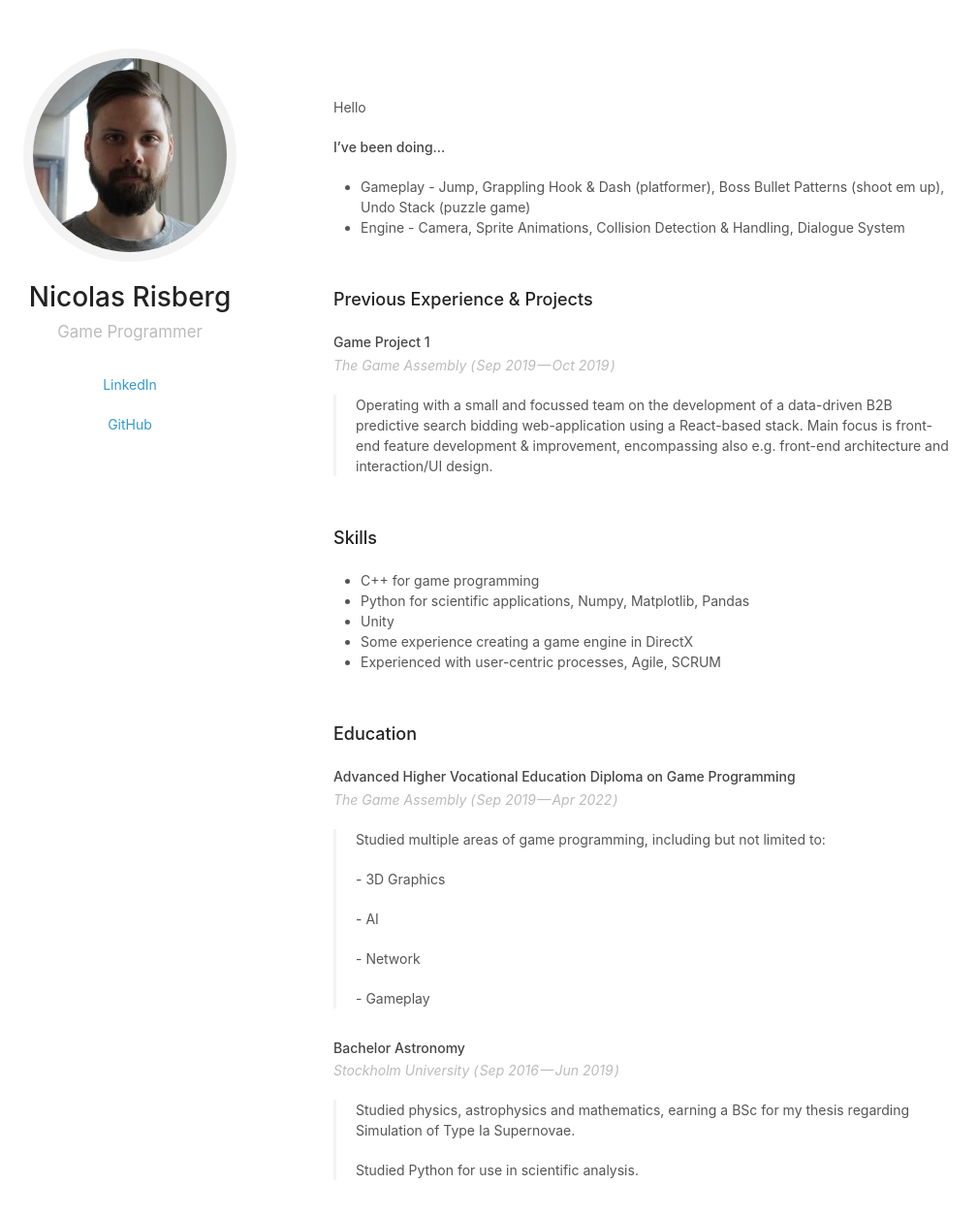
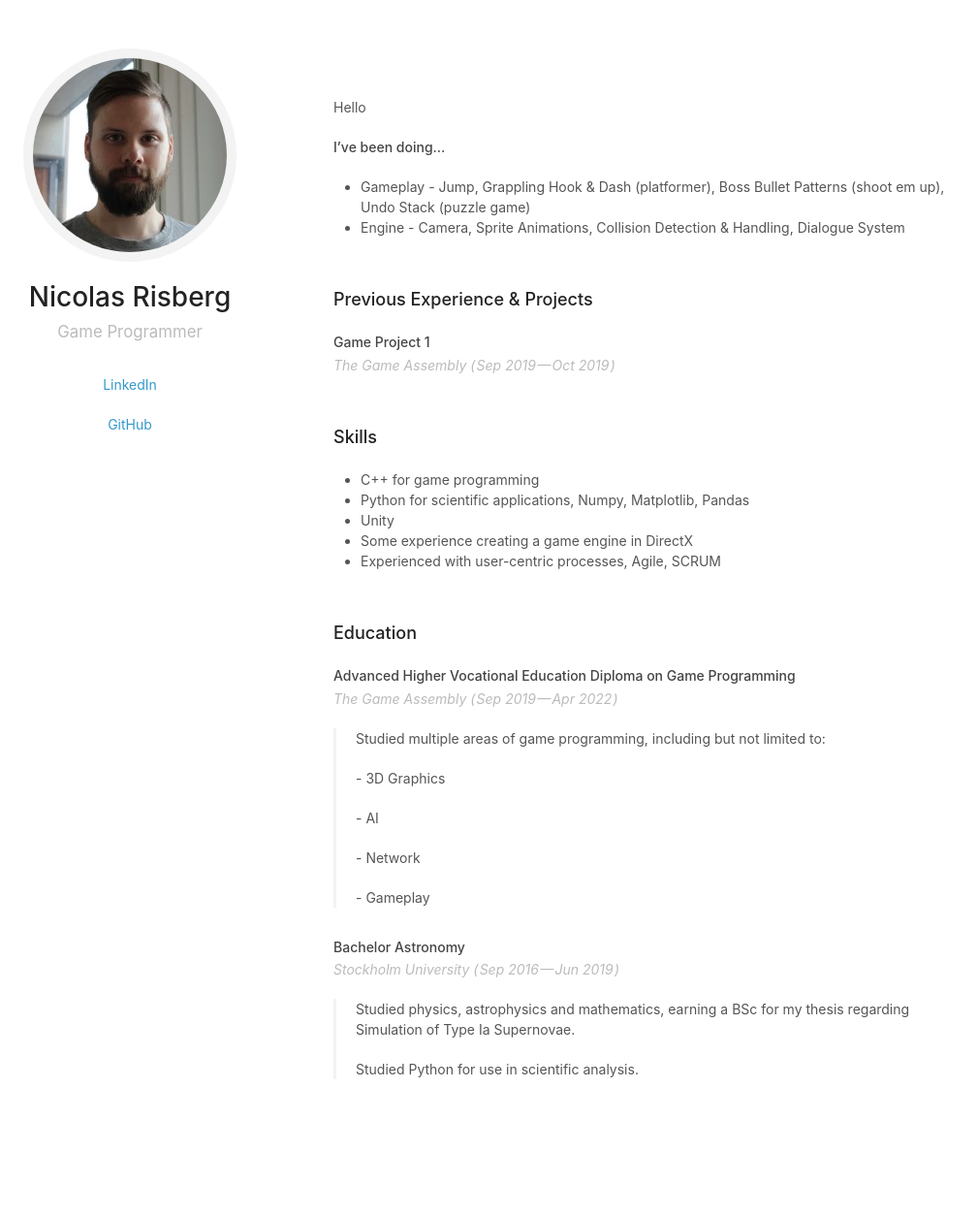
Before and after one commit to nicolas-risberg/public-repo, a Jekyll site: the page built from index.md, in a window 1280 px wide and 1347 px high. Shown: the top 1254 px of the window at 97% size, without its empty margins (136-1145 px from the left). Built offline with Jekyll 4.4.1, drawn with Linux system fonts in a browser that asks for light colours.

Commit message:
Update experience.yml

```diff
--- a/_data/experience.yml
+++ b/_data/experience.yml
@@ -3,4 +3,3 @@
   start_date: Sep 2019
   end_date: Oct 2019
   description: |
-    Operating with a small and focussed team on the development of a data-driven B2B predictive search bidding web-application using a React-based stack. Main focus is front-end feature development & improvement, encompassing also e.g. front-end architecture and interaction/UI design.
```
